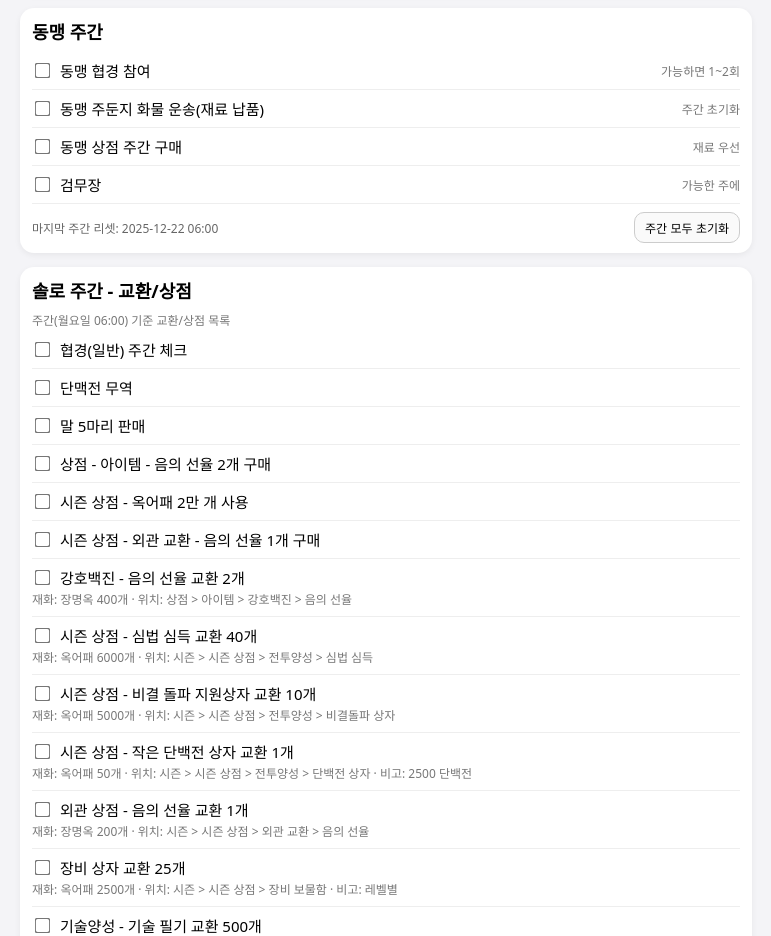
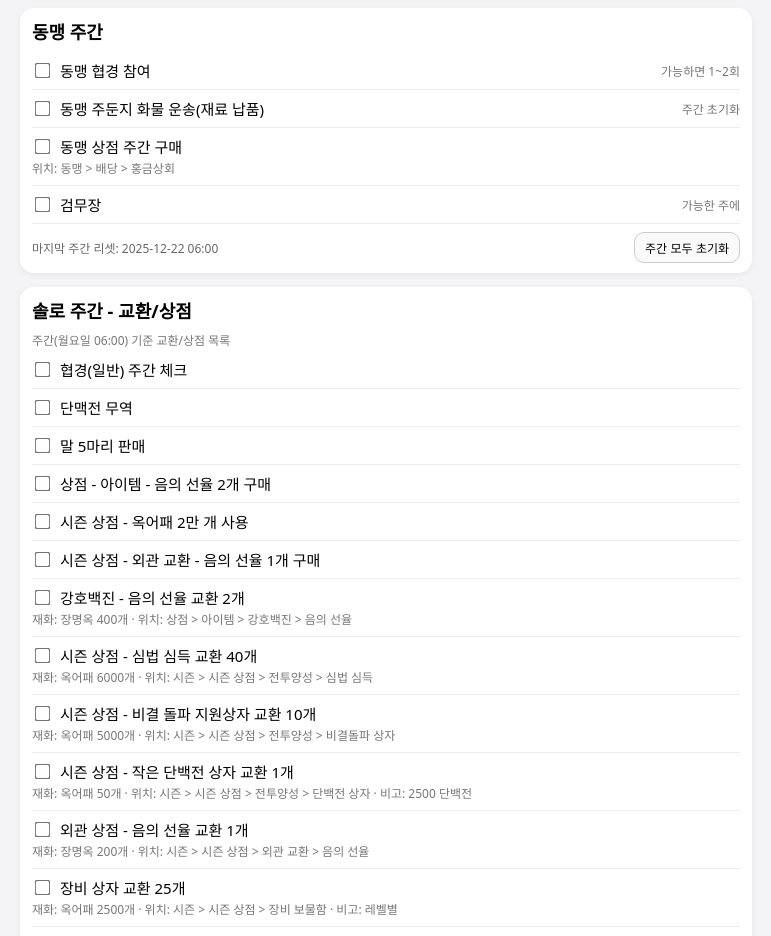
Before and after one commit to Leticia-9/WWM_Check_list, a plain HTML site: page index.html in a window 1280 px wide. Shown: the part 980-1916 px from the top of the page, without its empty margins (254-1025 px from the left). Drawn offline with Linux system fonts and the light colour scheme.

Commit message:
동맹 상점 설명 추가
Added a new task row for the weekly guild shop purchase with additional details.

```diff
--- a/index.html
+++ b/index.html
@@ -336,12 +336,14 @@
       <small>주간 초기화</small>
     </div>
 
-    <div class="task-row" data-freq="weekly" data-scope="guild" data-kind="check" data-search="동맹 상점 주간 구매">
-      <label class="task-label">
-        <input type="checkbox" data-task-id="weekly-guild-shop">
-        동맹 상점 주간 구매
-      </label>
-      <small>재료 우선</small>
+    <div class="task-row" data-freq="weekly" data-scope="guild" data-kind="check" data-search="동맹 상점 주간 구매 홍금상회">
+      <div>
+        <label class="task-label">
+          <input type="checkbox" data-task-id="weekly-guild-shop">
+          동맹 상점 주간 구매
+        </label>
+        <small>위치: 동맹 &gt; 배당 &gt; 홍금상회</small>
+      </div>
     </div>
 
     <div class="task-row" data-freq="weekly" data-scope="guild" data-kind="check" data-search="검무장 동맹 주간">
```
